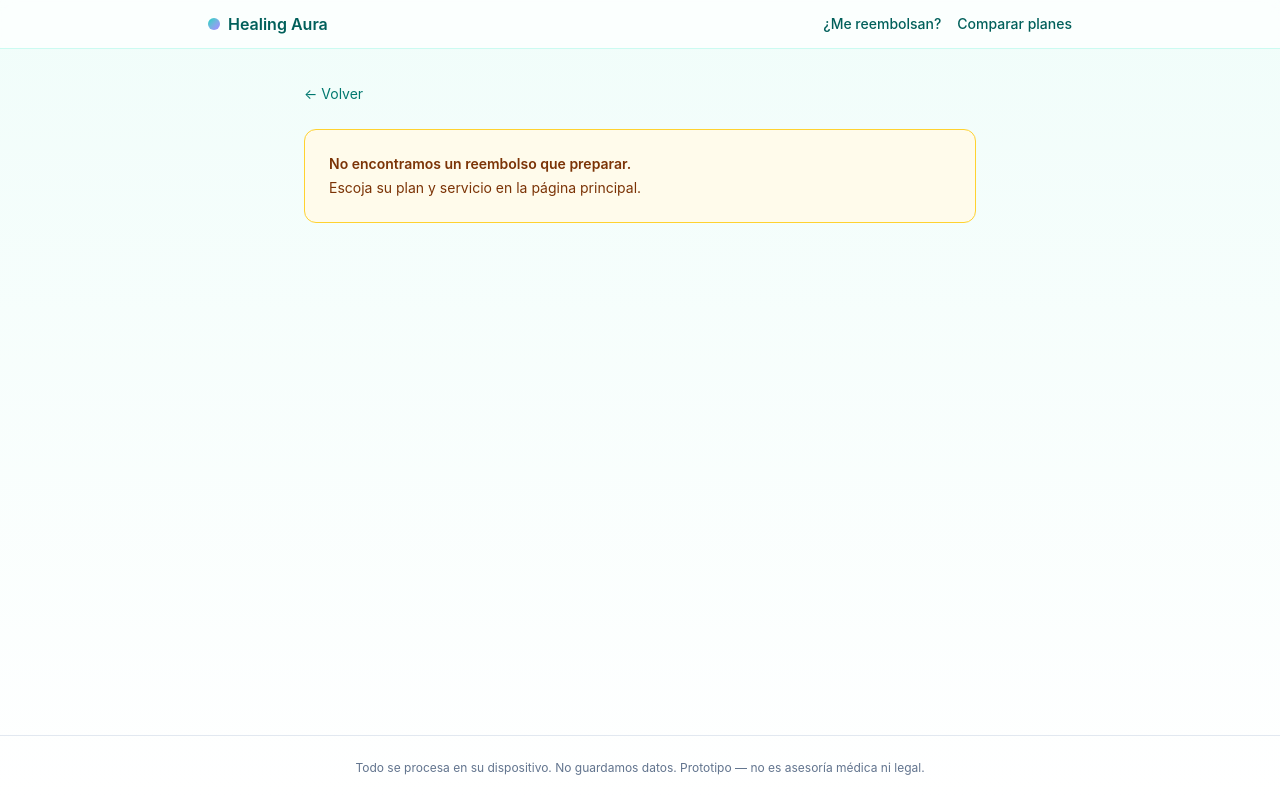
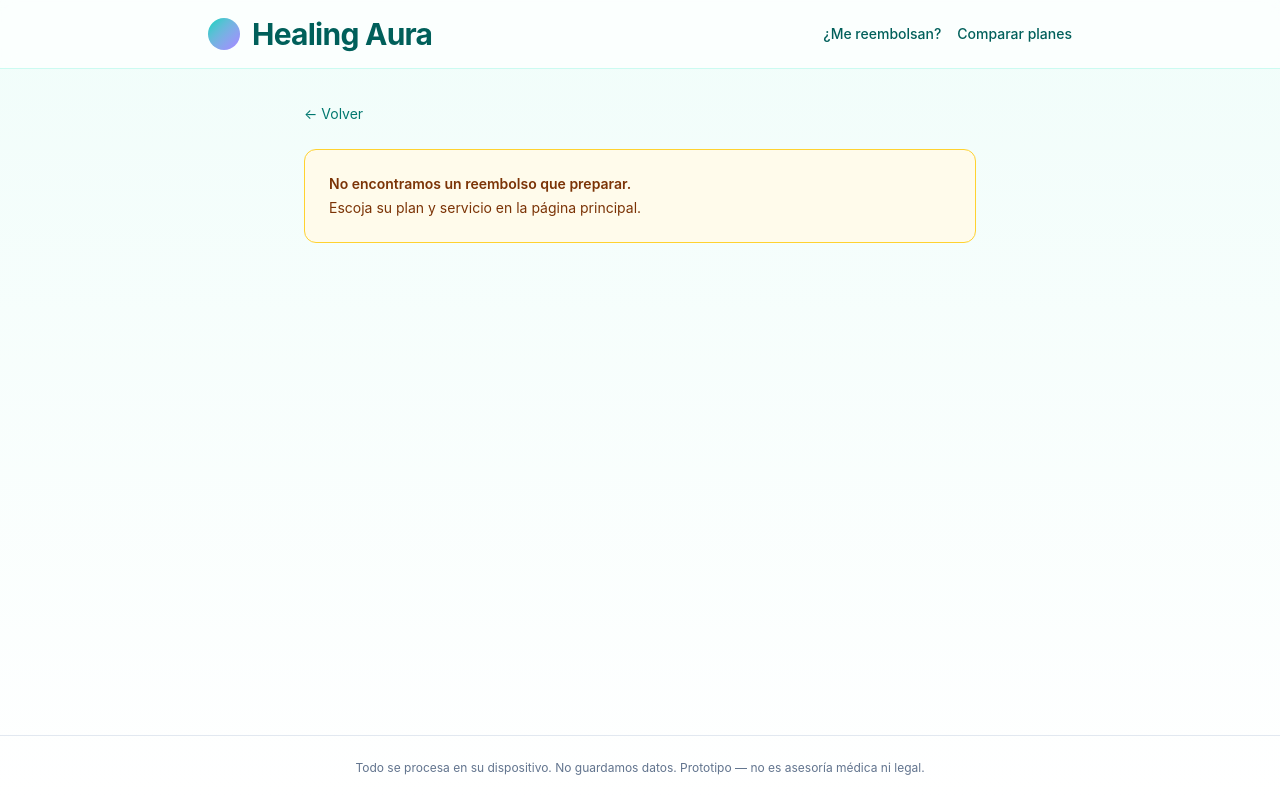
Before and after one commit to jdreben/aura-curativa, a SvelteKit app: page /reclamar in a window 1280 px wide. Built offline with nearby package versions, Linux system fonts and the light colour scheme.

Commit message:
Make the Healing Aura logo bigger in the header

```diff
--- a/src/routes/+layout.svelte
+++ b/src/routes/+layout.svelte
@@ -14,9 +14,9 @@
 
 <div class="flex min-h-screen flex-col bg-gradient-to-b from-teal-50 to-white text-slate-900">
 	<header class="border-b border-teal-100 bg-white/70 backdrop-blur print:hidden">
-		<div class="mx-auto flex max-w-4xl items-center justify-between px-4 py-3">
-			<a href={resolve('/')} class="flex shrink-0 items-center gap-2 font-semibold text-teal-800">
-				<span class="inline-block h-3 w-3 rounded-full bg-gradient-to-br from-teal-400 to-violet-400"></span>
+		<div class="mx-auto flex max-w-4xl items-center justify-between gap-3 px-4 py-4">
+			<a href={resolve('/')} class="flex shrink-0 items-center gap-2 text-xl font-bold tracking-tight text-teal-800 sm:gap-3 sm:text-3xl">
+				<span class="inline-block h-5 w-5 rounded-full bg-gradient-to-br from-teal-400 to-violet-400 sm:h-8 sm:w-8"></span>
 				Healing Aura
 			</a>
 			<nav class="flex gap-3 whitespace-nowrap text-xs font-medium sm:gap-4 sm:text-sm">
```
